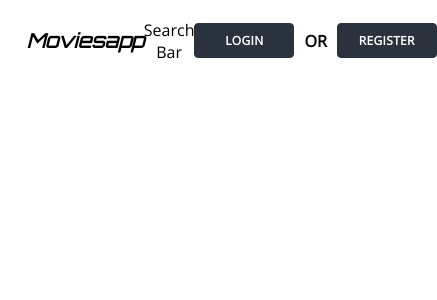
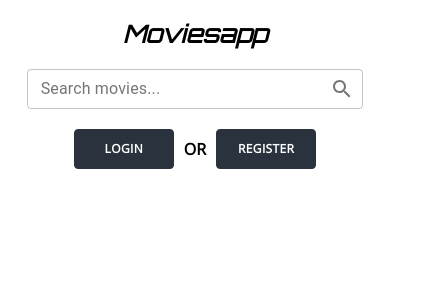
Before and after one commit to nadirkalajdzic/jap_task1_frontend, a React (Create React App) app: page / in a window 390 px wide. Shown: the top 300 px of the page, 437 px wide, since content can reach past the window. Built offline with nearby package versions, Linux system fonts and the light colour scheme.

Commit message:
header implemented

```diff
--- a/package.json
+++ b/package.json
@@ -4,9 +4,12 @@
   "private": true,
   "dependencies": {
     "@material-ui/core": "^4.12.3",
+    "@material-ui/icons": "^4.11.2",
+    "@material-ui/lab": "^4.0.0-alpha.60",
     "@testing-library/jest-dom": "^5.14.1",
     "@testing-library/react": "^11.2.7",
     "@testing-library/user-event": "^12.8.3",
+    "autosuggest-highlight": "^3.1.1",
     "react": "^17.0.2",
     "react-dom": "^17.0.2",
     "react-router-dom": "^5.2.1",
--- a/src/components/Header/ButtonStyle.js
+++ b/src/components/Header/ButtonStyle.js
@@ -7,7 +7,7 @@ const useButtonStyle = makeStyles({
     },
 
     width: "100px",
-    height: "35px",
+    height: "40px",
     padding: "10px",
     background: "#29323d",
     color: "#ffffff",
--- a/src/components/Header/Header.css
+++ b/src/components/Header/Header.css
@@ -1,24 +1,67 @@
+@media screen and (min-width: 625px) {
+  .page-header {
+    grid-template-columns: 0.75fr 1.5fr 0.75fr;
+  }
+
+  .header-logo {
+    font-size: clamp(1rem, 5vw, 2rem);
+  }
+}
+
+@media screen and (max-width: 625px) {
+  .page-header {
+    grid-template-rows: repeat(3, auto);
+    row-gap: 20px;
+  }
+
+  .header-logo {
+    font-size: clamp(1.5rem, 5vw, 2rem);
+  }
+}
+
+@media screen and (min-width: 750px) {
+  .header-login-or-register {
+    display: grid;
+    grid-template-columns: repeat(3, auto);
+    align-items: center;
+    column-gap: 10px;
+    text-align: center;
+    justify-content: center;
+  }
+}
+
+@media screen and (max-width: 625px) {
+  .header-login-or-register {
+    display: grid;
+    grid-template-columns: repeat(3, auto);
+    align-items: center;
+    column-gap: 10px;
+    text-align: center;
+    justify-content: center;
+  }
+}
+
+@media screen and (min-width: 625px) and (max-width: 750px) {
+  .header-login-or-register {
+    display: grid;
+    grid-template-rows: repeat(3, auto);
+    align-items: center;
+    text-align: center;
+    justify-content: center;
+  }
+}
+
 .page-header {
   display: grid;
-  grid-template-columns: 0.75fr 1.5fr 0.75fr;
   text-align: center;
   align-items: center;
   margin-inline: 5%;
   margin-top: 5%;
+  column-gap: 20px;
 }
 
 .header-logo {
   font-family: var(--custom-logo-font);
   font-style: italic;
   font-weight: bold;
-  font-size: clamp(1rem, 5vw, 2rem);
 }
-
-.header-login-or-register {
-  display: grid;
-  grid-template-columns: repeat(3, auto);
-  align-items: center;
-  column-gap: 10px;
-  text-align: center;
-  justify-content: center;
-}
--- a/src/components/Header/Header.js
+++ b/src/components/Header/Header.js
@@ -4,13 +4,16 @@ import Button from "@material-ui/core/Button";
 import useButtonStyle from "./ButtonStyle";
 
 import "./Header.css";
+import HeaderSearch from "./HeaderSearch/HeaderSearch";
 
 function Header() {
   const classes = useButtonStyle();
   return (
     <div className="page-header">
       <div className="header-logo">Moviesapp</div>
-      <div className="header-search-bar"> Search Bar </div>
+      <div className="header-search-bar">
+        <HeaderSearch />
+      </div>
       <div className="header-login-or-register">
         <Button className={classes.button}>LOGIN</Button>
         <div className="bold">OR</div>
--- /dev/null
+++ b/src/components/Header/HeaderSearch/HeaderSearch.css
@@ -0,0 +1,4 @@
+.header-search-input {
+  margin: 0 auto;
+  width: clamp(200px, auto, 750px);
+}
--- /dev/null
+++ b/src/components/Header/HeaderSearch/HeaderSearch.js
@@ -0,0 +1,56 @@
+import React from "react";
+import TextField from "@material-ui/core/TextField";
+import Autocomplete from "@material-ui/lab/Autocomplete";
+import parse from "autosuggest-highlight/parse";
+import match from "autosuggest-highlight/match";
+
+import SearchIcon from "@material-ui/icons/Search";
+import "./HeaderSearch.css";
+
+export default function HeaderSearch() {
+  return (
+    <Autocomplete
+      id="highlights-demo"
+      options={top10Films}
+      size="small"
+      className="header-search-input"
+      getOptionLabel={(option) => option.title}
+      forcePopupIcon={true}
+      popupIcon={<SearchIcon />}
+      renderInput={(params) => (
+        <TextField {...params} label="Search movies..." variant="outlined" />
+      )}
+      freeSolo
+      renderOption={(option, { inputValue }) => {
+        const matches = match(option.title, inputValue);
+        const parts = parse(option.title, matches);
+
+        return (
+          <div onClick={() => console.log("this will route to the movie/show")}>
+            {parts.map((part, index) => (
+              <span
+                key={index}
+                style={{ fontWeight: part.highlight ? 700 : 400 }}
+              >
+                {part.text}
+              </span>
+            ))}
+          </div>
+        );
+      }}
+    />
+  );
+}
+
+const top10Films = [
+  { title: "The Shawshank Redemption", year: 1994 },
+  { title: "The Godfather", year: 1972 },
+  { title: "The Godfather: Part II", year: 1974 },
+  { title: "The Dark Knight", year: 2008 },
+  { title: "12 Angry Men", year: 1957 },
+  { title: "Schindler's List", year: 1993 },
+  { title: "Pulp Fiction", year: 1994 },
+  { title: "The Lord of the Rings: The Return of the King", year: 2003 },
+  { title: "The Good, the Bad and the Ugly", year: 1966 },
+  { title: "Fight Club", year: 1999 },
+];
--- a/src/index.css
+++ b/src/index.css
@@ -15,3 +15,7 @@ html {
 .bold {
   font-weight: bold;
 }
+
+.MuiAutocomplete-popupIndicatorOpen {
+  transform: none !important;
+}
--- /dev/null
+++ b/src/pages/Page404/Page404.js
@@ -0,0 +1,7 @@
+import React from "react";
+
+function Page404() {
+  return <div>Error 404</div>;
+}
+
+export default Page404;
--- a/src/routes/Routes.js
+++ b/src/routes/Routes.js
@@ -1,7 +1,8 @@
 import React from "react";
-import { BrowserRouter as Router, Switch } from "react-router-dom";
+import { BrowserRouter as Router, Switch, Route } from "react-router-dom";
 
 import LandingPage from "../pages/LandingPage/LandingPage";
+import Page404 from "../pages/Page404/Page404";
 
 import PrivateRoute from "./PrivateRoute";
 
@@ -21,6 +22,7 @@ function Routes() {
           component={LandingPage}
           title="Home"
         />
+        <Route path="*" component={Page404} title="404" />
       </Switch>
     </Router>
   );
```
Also changed, not shown: 1 other file (tests, documents, lock files or other folders).
